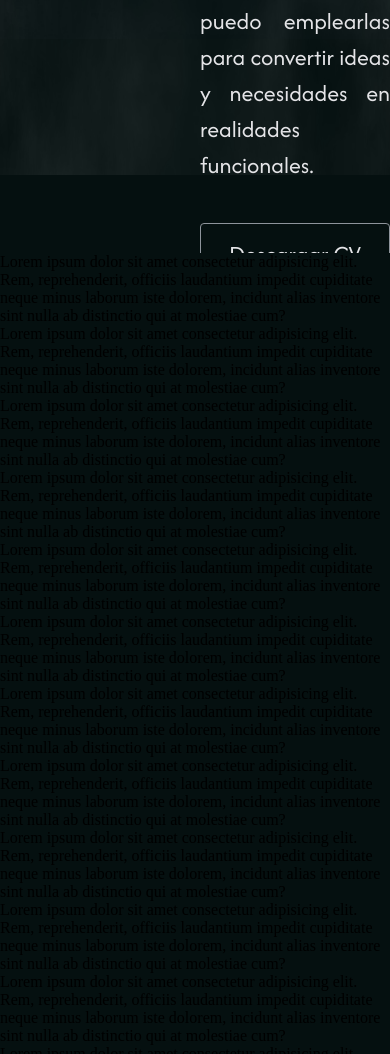
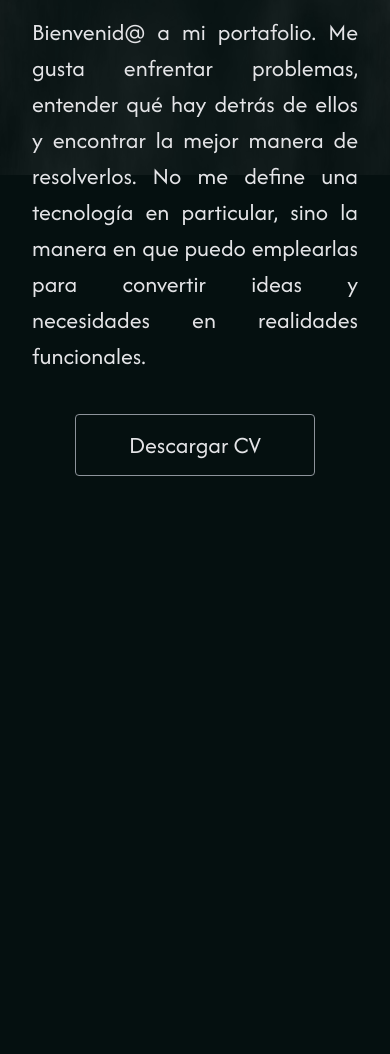
Before and after one commit to CruXch/portafolio, a plain HTML site: page index.html in a window 390 px wide. Shown: the part 669-1723 px from the top of the page. After the commit the page ends 1145 px from the top, so only its background shows below. Drawn offline with Linux system fonts and the light colour scheme.

Commit message:
Creé el responsive para max-width: 768px = Celular / Tablet pequeña

```diff
--- a/assets/css/inicio.css
+++ b/assets/css/inicio.css
@@ -40,9 +40,12 @@
   hijos dejarían de compararse con los de la niebla. */
   position: relative;
 
-  /* 100vh = 100% del alto de la ventana. El home ocupa
-  exactamente una pantalla completa. */
-  height: 100vh;
+  /* Alto mínimo: una pantalla completa. Si el contenido
+  es más largo, la sección crece y no se corta.
+  La segunda línea (svh) corrige la altura en móviles; la primera
+  es solo un respaldo. */
+  min-height: 100vh;
+  min-height: 100svh;
 
   /* Ocupa todo el ancho disponible. */
   width: 100%;
@@ -171,3 +174,35 @@
   outline: 2px solid var(--ini-hover-borde);
   outline-offset: 3px;
 }
+
+
+/* 8. MÓVIL ---------------------------------------------- */
+@media (max-width: 768px) {
+  .inicio{
+    align-items: end;
+    bottom: 3rem;
+    overflow: visible;
+  }
+
+  .inicio-caja {
+    max-width: 30rem;
+    top: 25rem;
+    margin: auto;
+  }
+
+  .inicio-caja h1 {
+    text-align: center;
+  }
+
+  .inicio-caja p {
+    margin-left: 2rem;
+    margin-right: 2rem;
+  }
+
+  .boton-cv {
+    max-width: 15rem;
+    display: flex;
+    justify-content: center;
+    margin: auto;
+  }
+}
--- a/assets/css/menu.css
+++ b/assets/css/menu.css
@@ -273,7 +273,7 @@
     width: 100%;
     margin-top: 0;
     padding: 1rem 1.25rem;
-    background-color: var(--nav-bg-movil);
+    background-color: var(--nav-bg);
     border-radius: 0;
     box-shadow: none;
   }
@@ -309,7 +309,7 @@
     width: 100%;
     padding: 0;
 
-    background-color: var(--nav-bg-movil);
+    background-color: var(--nav-bg);
     border-radius: 0 0 20px 20px;
 
     max-height: 0;
--- a/index.html
+++ b/index.html
@@ -63,29 +63,7 @@
     </section>
 
 
-    <p>Lorem ipsum dolor sit amet consectetur adipisicing elit. Rem, reprehenderit, officiis laudantium impedit cupiditate neque minus laborum iste dolorem, incidunt alias inventore sint nulla ab distinctio qui at molestiae cum?</p>
-    <p>Lorem ipsum dolor sit amet consectetur adipisicing elit. Rem, reprehenderit, officiis laudantium impedit cupiditate neque minus laborum iste dolorem, incidunt alias inventore sint nulla ab distinctio qui at molestiae cum?</p>
-    <p>Lorem ipsum dolor sit amet consectetur adipisicing elit. Rem, reprehenderit, officiis laudantium impedit cupiditate neque minus laborum iste dolorem, incidunt alias inventore sint nulla ab distinctio qui at molestiae cum?</p>
-    <p>Lorem ipsum dolor sit amet consectetur adipisicing elit. Rem, reprehenderit, officiis laudantium impedit cupiditate neque minus laborum iste dolorem, incidunt alias inventore sint nulla ab distinctio qui at molestiae cum?</p>
-    <p>Lorem ipsum dolor sit amet consectetur adipisicing elit. Rem, reprehenderit, officiis laudantium impedit cupiditate neque minus laborum iste dolorem, incidunt alias inventore sint nulla ab distinctio qui at molestiae cum?</p>
-    <p>Lorem ipsum dolor sit amet consectetur adipisicing elit. Rem, reprehenderit, officiis laudantium impedit cupiditate neque minus laborum iste dolorem, incidunt alias inventore sint nulla ab distinctio qui at molestiae cum?</p>
-    <p>Lorem ipsum dolor sit amet consectetur adipisicing elit. Rem, reprehenderit, officiis laudantium impedit cupiditate neque minus laborum iste dolorem, incidunt alias inventore sint nulla ab distinctio qui at molestiae cum?</p>
-    <p>Lorem ipsum dolor sit amet consectetur adipisicing elit. Rem, reprehenderit, officiis laudantium impedit cupiditate neque minus laborum iste dolorem, incidunt alias inventore sint nulla ab distinctio qui at molestiae cum?</p>
-    <p>Lorem ipsum dolor sit amet consectetur adipisicing elit. Rem, reprehenderit, officiis laudantium impedit cupiditate neque minus laborum iste dolorem, incidunt alias inventore sint nulla ab distinctio qui at molestiae cum?</p>
-    <p>Lorem ipsum dolor sit amet consectetur adipisicing elit. Rem, reprehenderit, officiis laudantium impedit cupiditate neque minus laborum iste dolorem, incidunt alias inventore sint nulla ab distinctio qui at molestiae cum?</p>
-    <p>Lorem ipsum dolor sit amet consectetur adipisicing elit. Rem, reprehenderit, officiis laudantium impedit cupiditate neque minus laborum iste dolorem, incidunt alias inventore sint nulla ab distinctio qui at molestiae cum?</p>
-    <p>Lorem ipsum dolor sit amet consectetur adipisicing elit. Rem, reprehenderit, officiis laudantium impedit cupiditate neque minus laborum iste dolorem, incidunt alias inventore sint nulla ab distinctio qui at molestiae cum?</p>
-    <p>Lorem ipsum dolor sit amet consectetur adipisicing elit. Rem, reprehenderit, officiis laudantium impedit cupiditate neque minus laborum iste dolorem, incidunt alias inventore sint nulla ab distinctio qui at molestiae cum?</p>
-    <p>Lorem ipsum dolor sit amet consectetur adipisicing elit. Rem, reprehenderit, officiis laudantium impedit cupiditate neque minus laborum iste dolorem, incidunt alias inventore sint nulla ab distinctio qui at molestiae cum?</p>
-    <p>Lorem ipsum dolor sit amet consectetur adipisicing elit. Rem, reprehenderit, officiis laudantium impedit cupiditate neque minus laborum iste dolorem, incidunt alias inventore sint nulla ab distinctio qui at molestiae cum?</p>
-    <p>Lorem ipsum dolor sit amet consectetur adipisicing elit. Rem, reprehenderit, officiis laudantium impedit cupiditate neque minus laborum iste dolorem, incidunt alias inventore sint nulla ab distinctio qui at molestiae cum?</p>
-    <p>Lorem ipsum dolor sit amet consectetur adipisicing elit. Rem, reprehenderit, officiis laudantium impedit cupiditate neque minus laborum iste dolorem, incidunt alias inventore sint nulla ab distinctio qui at molestiae cum?</p>
-    <p>Lorem ipsum dolor sit amet consectetur adipisicing elit. Rem, reprehenderit, officiis laudantium impedit cupiditate neque minus laborum iste dolorem, incidunt alias inventore sint nulla ab distinctio qui at molestiae cum?</p>
-    <p>Lorem ipsum dolor sit amet consectetur adipisicing elit. Rem, reprehenderit, officiis laudantium impedit cupiditate neque minus laborum iste dolorem, incidunt alias inventore sint nulla ab distinctio qui at molestiae cum?</p>
-    <p>Lorem ipsum dolor sit amet consectetur adipisicing elit. Rem, reprehenderit, officiis laudantium impedit cupiditate neque minus laborum iste dolorem, incidunt alias inventore sint nulla ab distinctio qui at molestiae cum?</p>
-    <p>Lorem ipsum dolor sit amet consectetur adipisicing elit. Rem, reprehenderit, officiis laudantium impedit cupiditate neque minus laborum iste dolorem, incidunt alias inventore sint nulla ab distinctio qui at molestiae cum?</p>
-    <p>Lorem ipsum dolor sit amet consectetur adipisicing elit. Rem, reprehenderit, officiis laudantium impedit cupiditate neque minus laborum iste dolorem, incidunt alias inventore sint nulla ab distinctio qui at molestiae cum?</p>
-    <p>Lorem ipsum dolor sit amet consectetur adipisicing elit. Rem, reprehenderit, officiis laudantium impedit cupiditate neque minus laborum iste dolorem, incidunt alias inventore sint nulla ab distinctio qui at molestiae cum?</p>
+
 
     <script src="assets/js/main.js"></script>
     <script src="https://kit.fontawesome.com/0a13e29f24.js" crossorigin="anonymous"></script>
```
